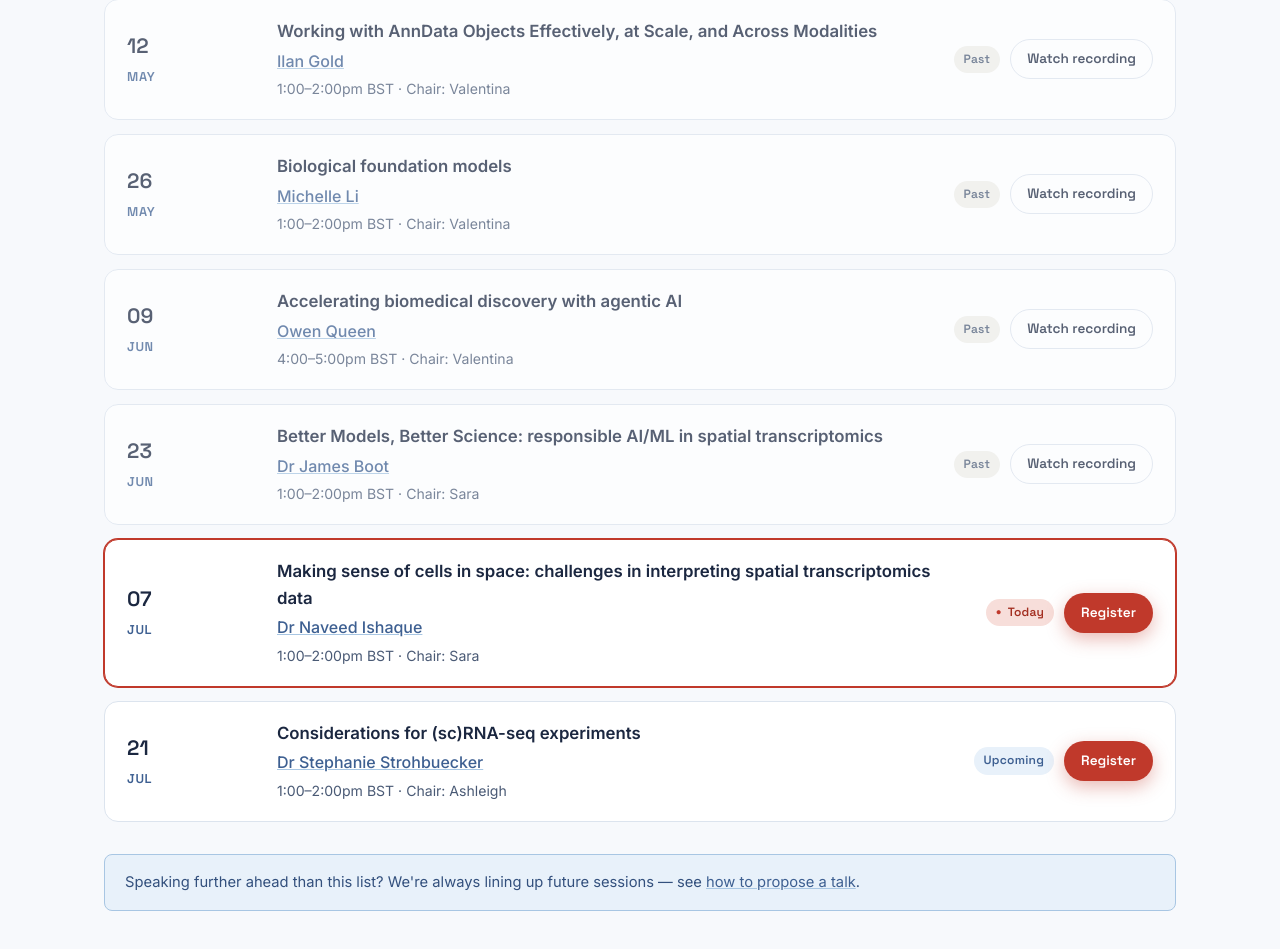
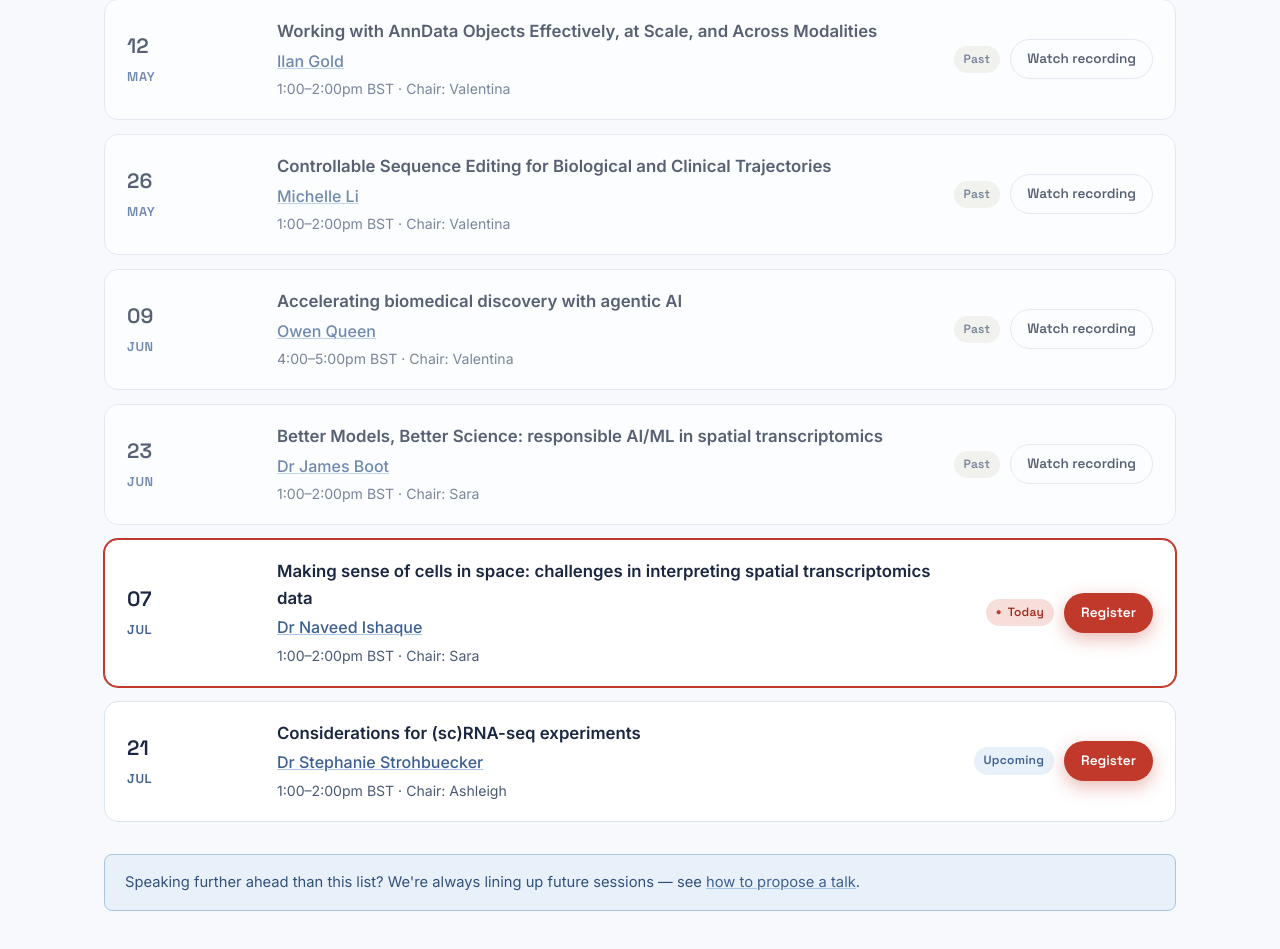
Before and after one commit to valegiunchiglia/better-bioinformatics, a plain HTML site: page schedule.html in a window 1280 px wide. Shown: the part 1221-2170 px from the top of the page. Drawn offline with Linux system fonts and the light colour scheme.

Commit message:
Correct Michelle Li's talk title on the schedule page

```diff
--- a/schedule.html
+++ b/schedule.html
@@ -134,7 +134,7 @@
       <article class="schedule-row" data-talk-date="2026-05-26">
         <div class="s-date"><span class="day">26</span><span class="month">May</span></div>
         <div class="s-main">
-          <div class="s-title">Biological foundation models</div>
+          <div class="s-title">Controllable Sequence Editing for Biological and Clinical Trajectories</div>
           <div class="s-speaker"><a href="speakers.html#michelle-li">Michelle Li</a></div>
           <div class="s-meta">1:00–2:00pm BST · Chair: Valentina</div>
         </div>
```
